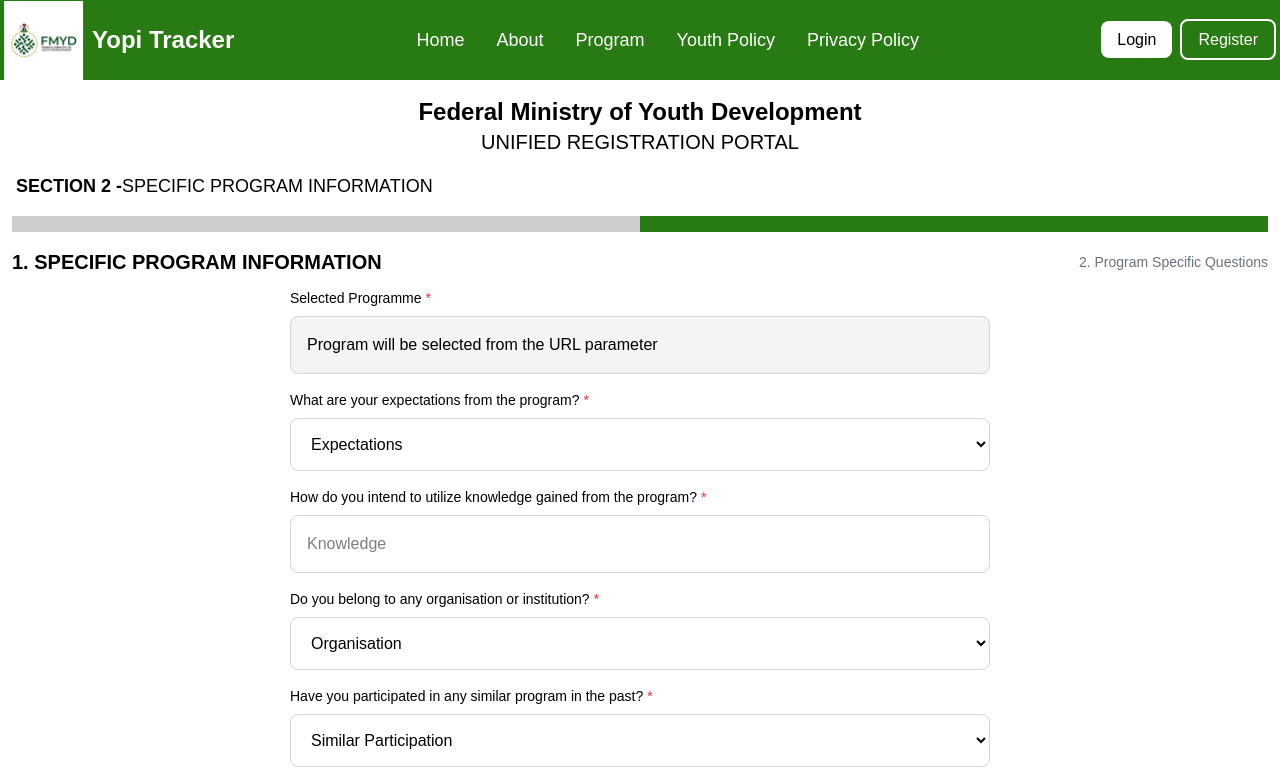
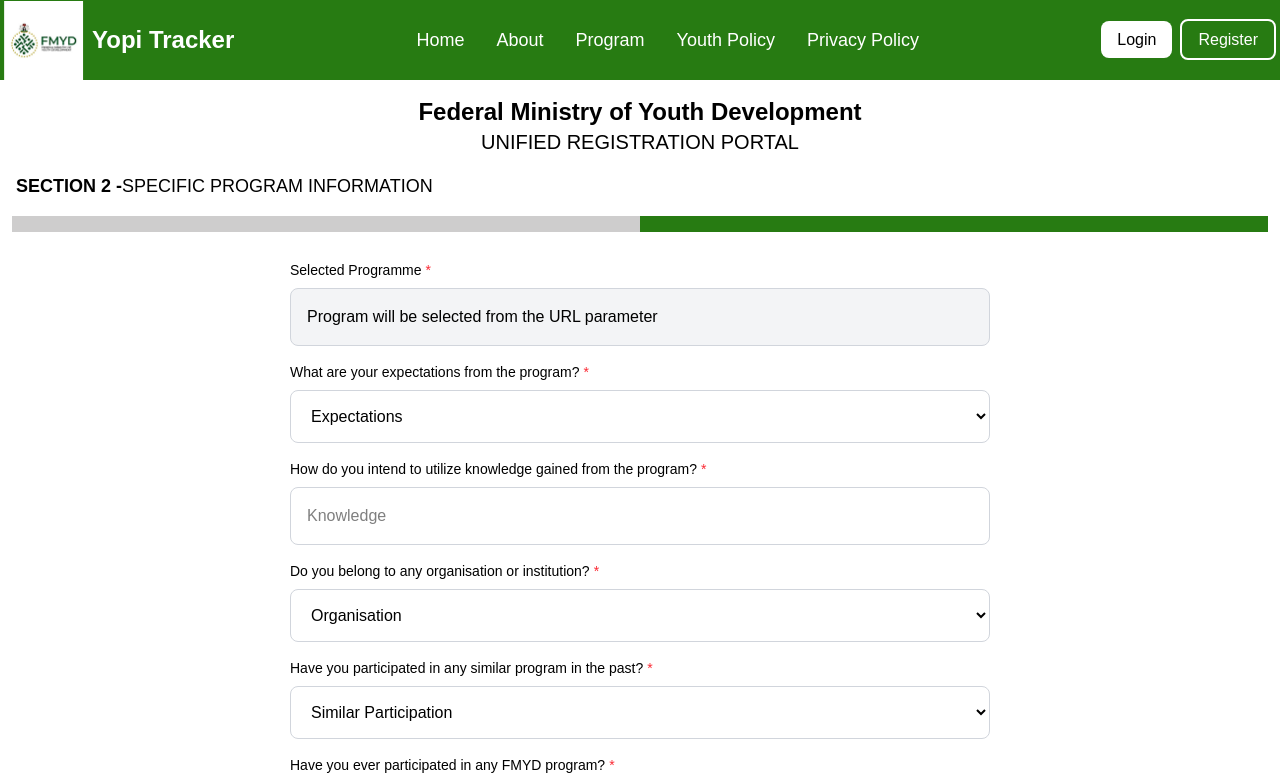
Before and after one commit to Blaziod/urep-frontend, a Next.js app: page /program_info in a window 1280 px wide. Shown: the top 781 px of the page. Built offline with nearby package versions, Linux system fonts and the light colour scheme.

Commit message:
fix: typos

```diff
--- a/src/app/page.tsx
+++ b/src/app/page.tsx
@@ -28,7 +28,6 @@ export default function Home() {
         'Young entrepreneurs or graduates seeking hands-on skills to start a business ',
         'Unemployed youths seeking self-reliance through vocational training',
         'Youth-focused organizations supporting entrepreneurship',
-        'Government agencies and development partners interested in youth empowerment'
       ],
       mainImage: '/images/cooking_chefs.png',
       thumbnailImage: '/images/chef_small.png',
@@ -48,7 +47,6 @@ export default function Home() {
       ],
       targetAudience: [
         'Youths aged 18–35, particularly in migration-prone communities.',
-        'Youth development professionals.',
         'Migration stakeholders (IOM, NAPTIP, NDLEA, Immigration Services, Embassies).',
         'CSOs and NGOs working on migration and human trafficking'
       ],
--- a/src/app/program_info/page.tsx
+++ b/src/app/program_info/page.tsx
@@ -92,10 +92,6 @@ export default function ProgramInfo() {
             <div className={'flex flex-row mb-4 px-3'}>
                 <div className={'w-full h-4 bg-[#CECDCD]'}></div>
                 <div className={' w-full h-4 bg-[#277B12]'}></div>
-            </div>
-            <div className={'flex flex-row items-center justify-between px-3'}>
-                <h2 className={'font-semibold text-xl'}>1. SPECIFIC PROGRAM INFORMATION</h2>
-                <h2 className={'font-medium text-sm text-gray-500'}>2. Program Specific Questions</h2>
             </div>
             <div className={'flex flex-row items-center justify-evenly px-3'}>
                 <form onSubmit={handleSubmit} className={'w-[700px] gap-y-3.5'}>
```
